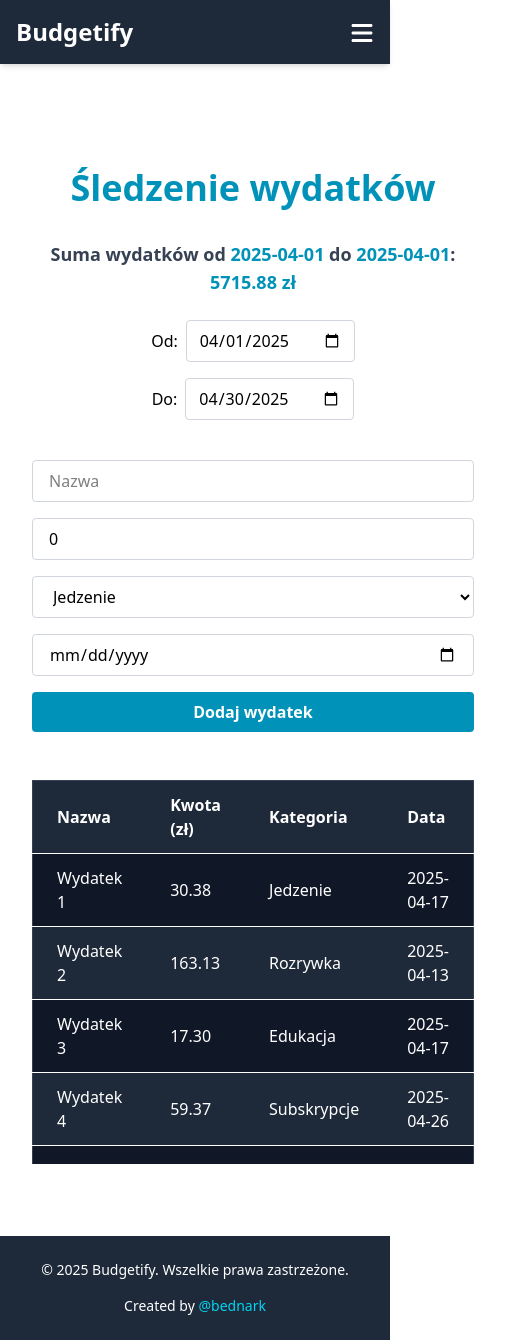
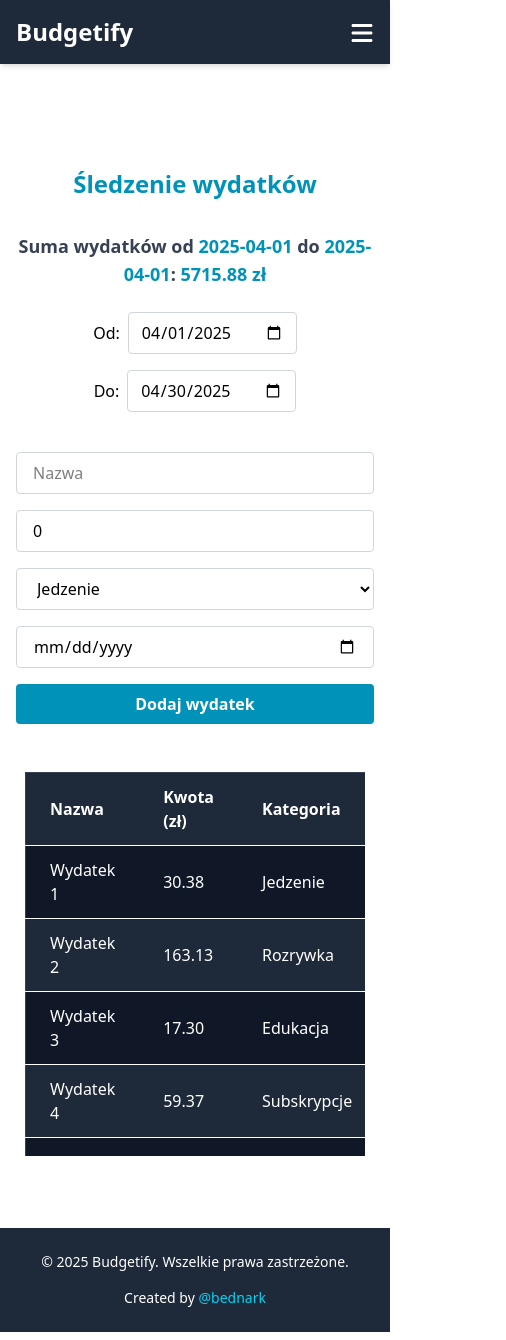
Before and after one commit to bednark/budgetify, a Next.js app: page / in a window 390 px wide. Shown: the whole page, 506 px wide, since content can reach past the window. Built offline with nearby package versions, Linux system fonts and the light colour scheme.

Commit message:
Fixed overflow x for expenses table

```diff
--- a/src/app/layout.tsx
+++ b/src/app/layout.tsx
@@ -29,9 +29,9 @@ export default function RootLayout({
       <body
         className={`${geistSans.variable} ${geistMono.variable} antialiased`}
       >
-        <div className="flex flex-col min-h-screen">
+        <div className="flex flex-col min-h-screen w-full">
           <NavBar />
-          <div className="flex-grow max-w-7xl mx-auto px-4 md:px-8 py-6">
+          <div className="flex-grow max-w-7xl mx-auto py-6">
             {children}
           </div>
           <Footer />
--- a/src/components/expenses/Expenses.tsx
+++ b/src/components/expenses/Expenses.tsx
@@ -51,7 +51,7 @@ const Expenses = ({ categories, expensesList, firstDay, lastDay }: IExpensesProp
 
   return (
     <main className="min-h-screen pt-36 px-4 md:px-8">
-      <h1 className="text-4xl font-bold text-center mb-8 text-cyan-600">Śledzenie wydatków</h1>
+      <h1 className="text-2xl sm:text-4xl font-bold text-center mb-8 text-cyan-600">Śledzenie wydatków</h1>
       <Summary dateFrom={dateFrom} dateTo={dateTo} total={total} />
       <FilterSection dateFrom={dateFrom} dateTo={dateTo} setDateFrom={setDateFrom} setDateTo={setDateTo} />
       <ExpenseForm
--- a/src/components/expenses/expenses-table/ExpensesTable.tsx
+++ b/src/components/expenses/expenses-table/ExpensesTable.tsx
@@ -5,7 +5,7 @@ interface IExpensesTableProps {
 }
 
 const ExpenseTable = ({ expenses }: IExpensesTableProps) => (
-  <div className="overflow-auto max-h-full w-full mx-auto h-96">
+  <div className="overflow-auto w-[calc(100vw-50px)] sm:w-full h-96 mx-auto">
     <table className="w-full table-auto border border-gray-700 text-white">
       <thead className="bg-gray-800">
         <tr>
```
